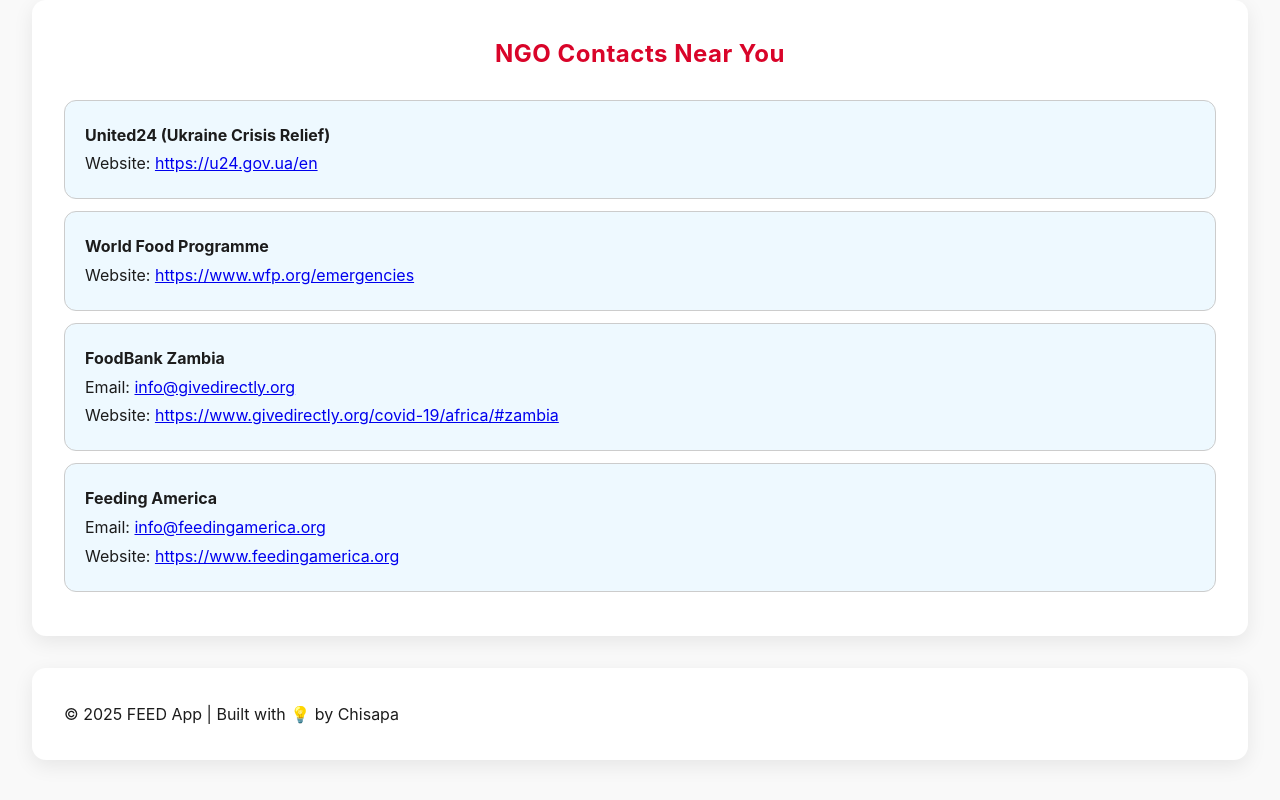
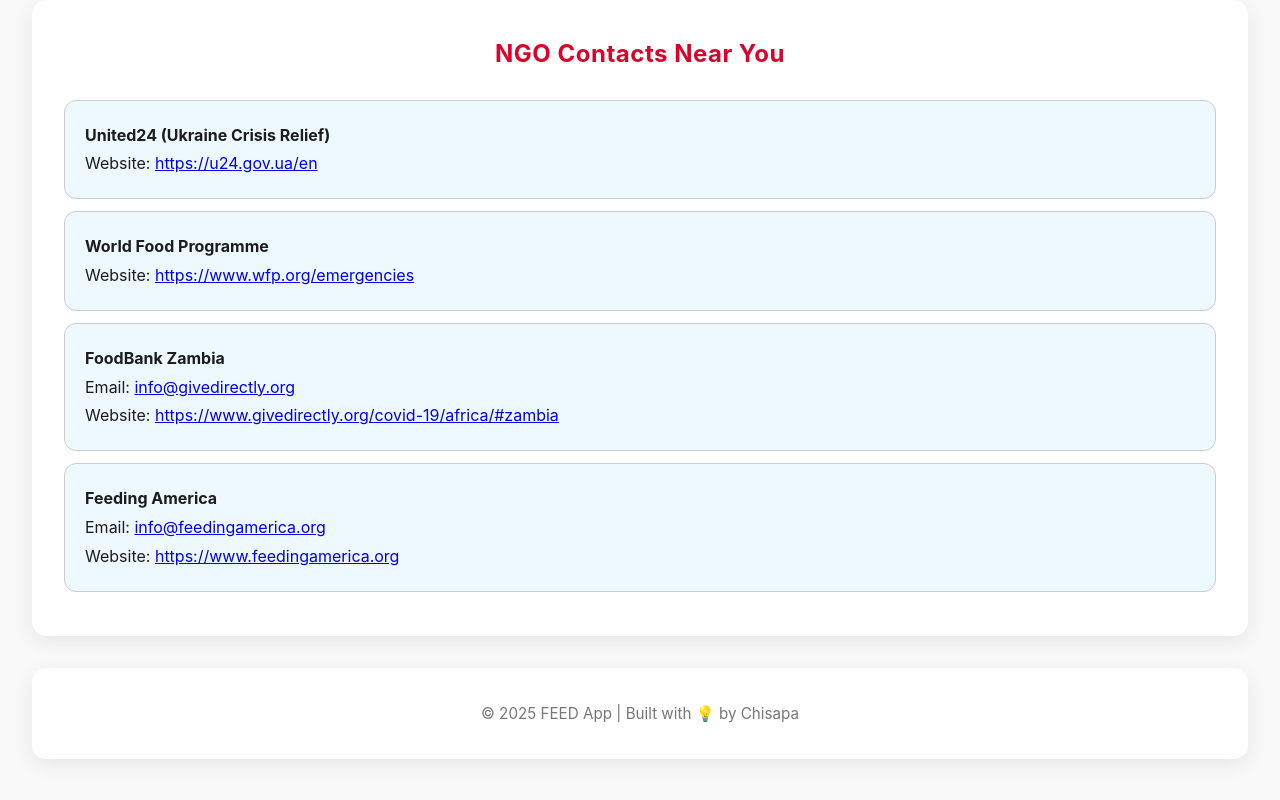
Before and after one commit to Chikwa235/Feed3, a React (Create React App) app in the folder feed-tracker/: page / in a window 1280 px wide. Shown: the part 2695-3495 px from the top of the page. Built offline with nearby package versions, Linux system fonts and the light colour scheme; no server answers.

Commit message:
style: add basic styling for footer with centered text and muted color

```diff
--- a/feed-tracker/src/App.css
+++ b/feed-tracker/src/App.css
@@ -115,3 +115,9 @@ ul {
 .ngo-card:hover {
   box-shadow: 0 0 14px rgba(0, 150, 255, 0.2);
 }
+
+footer {
+  text-align: center;
+  font-size: 0.95rem;
+  color: #777;
+}
```
